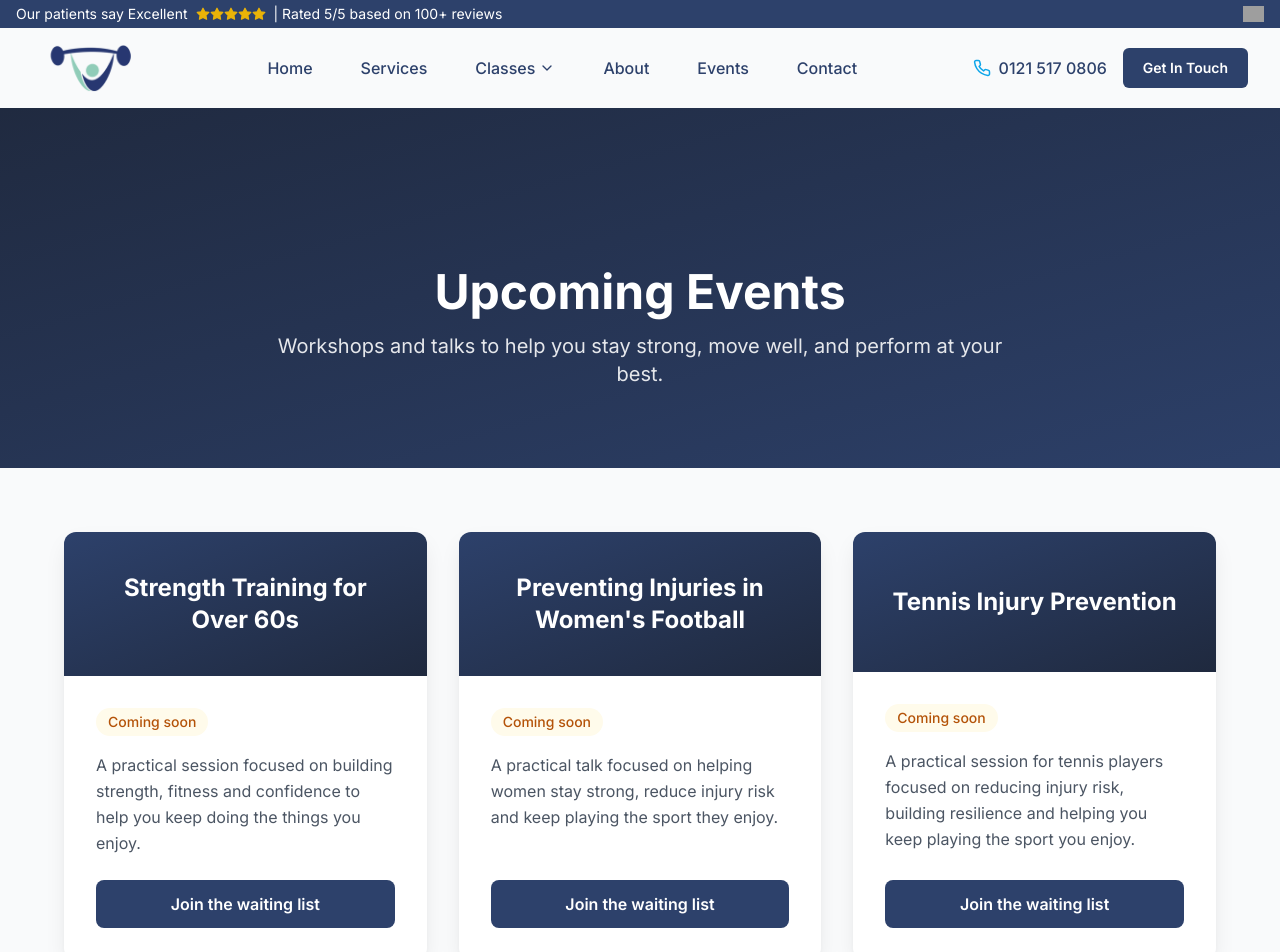
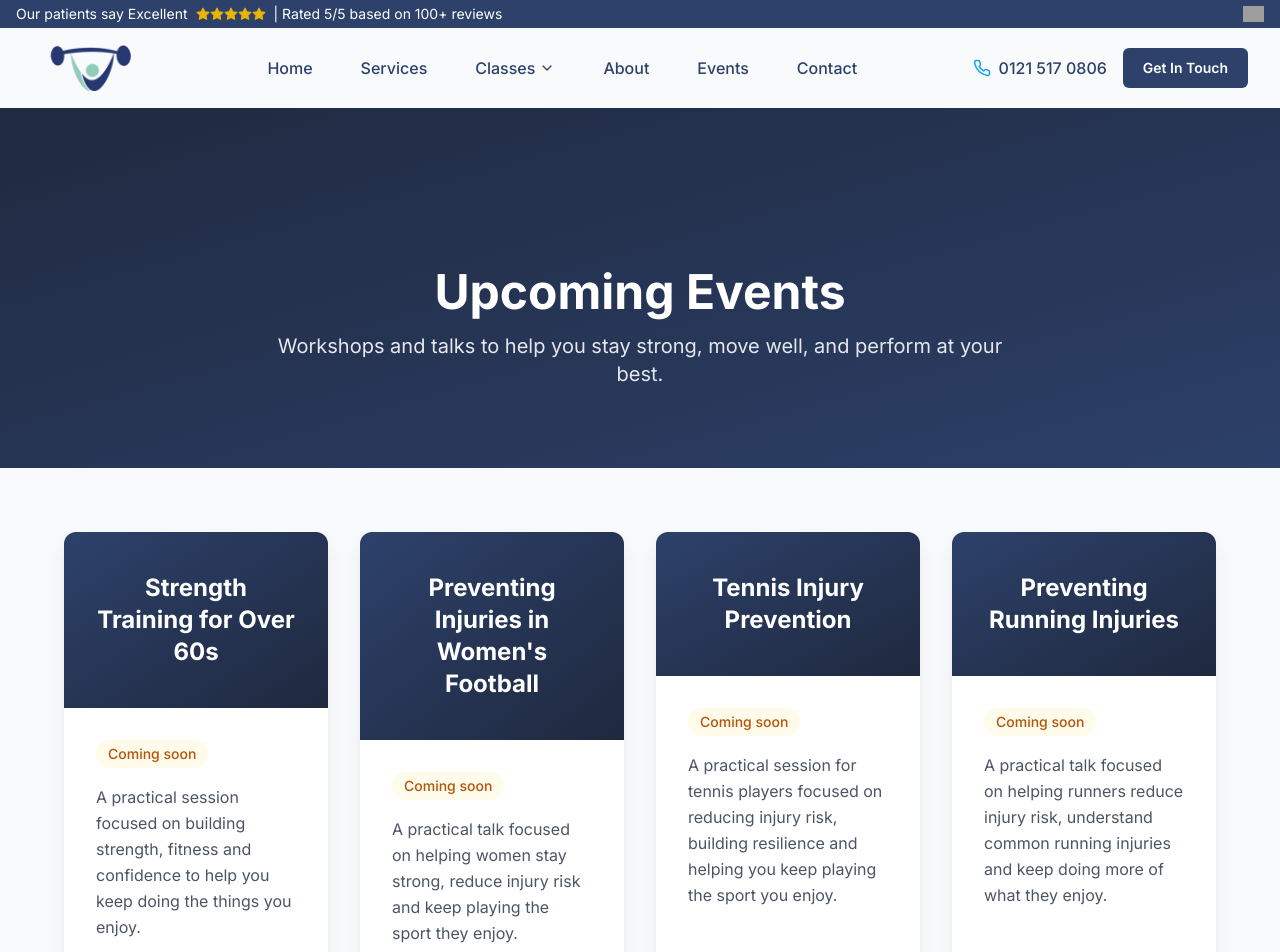
Before and after one commit to CTPhysio/CTPhysio, a React (Vite) app: page /events in a window 1280 px wide. Shown: the top 952 px of the page. Built offline with nearby package versions, Linux system fonts and the light colour scheme; grey boxes are pictures that could not be loaded.

Commit message:
Add 4th event and update desktop grid

```diff
--- a/src/components/Events.tsx
+++ b/src/components/Events.tsx
@@ -30,6 +30,13 @@ const events: EventItem[] = [
     summary:
       'A practical session for tennis players focused on reducing injury risk, building resilience and helping you keep playing the sport you enjoy.',
     kitUid: 'c699184b10',
+  },
+  {
+    id: 'preventing-running-injuries',
+    title: 'Preventing Running Injuries',
+    summary:
+      'A practical talk focused on helping runners reduce injury risk, understand common running injuries and keep doing more of what they enjoy.',
+    kitUid: '6749280a76',
   },
 ];
 
@@ -122,7 +129,7 @@ const Events: React.FC = () => {
 
       <section className="py-16">
         <div className="container mx-auto px-4">
-          <div className="grid md:grid-cols-2 lg:grid-cols-3 gap-8 max-w-6xl mx-auto">
+          <div className="grid sm:grid-cols-2 lg:grid-cols-4 gap-6 lg:gap-8 max-w-6xl mx-auto">
             {events.map((event) => (
               <EventCard
                 key={event.id}
```
